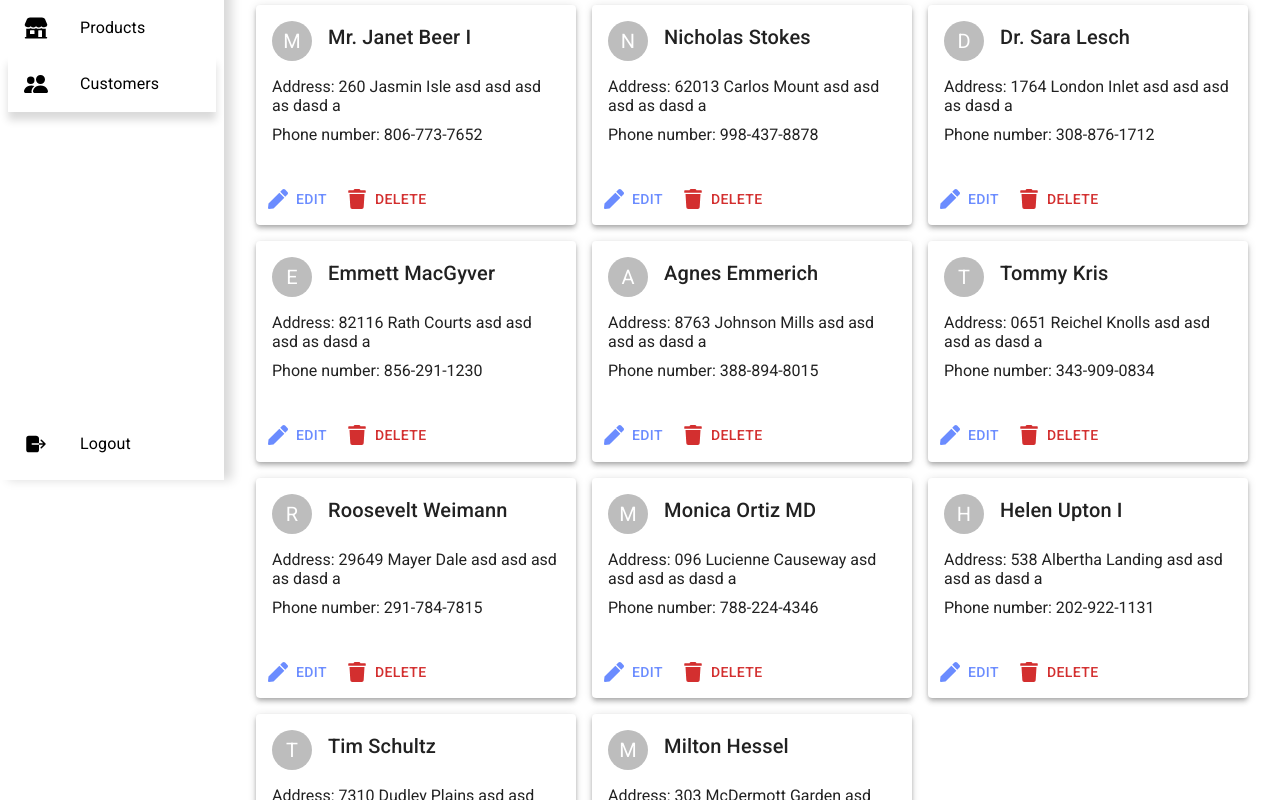
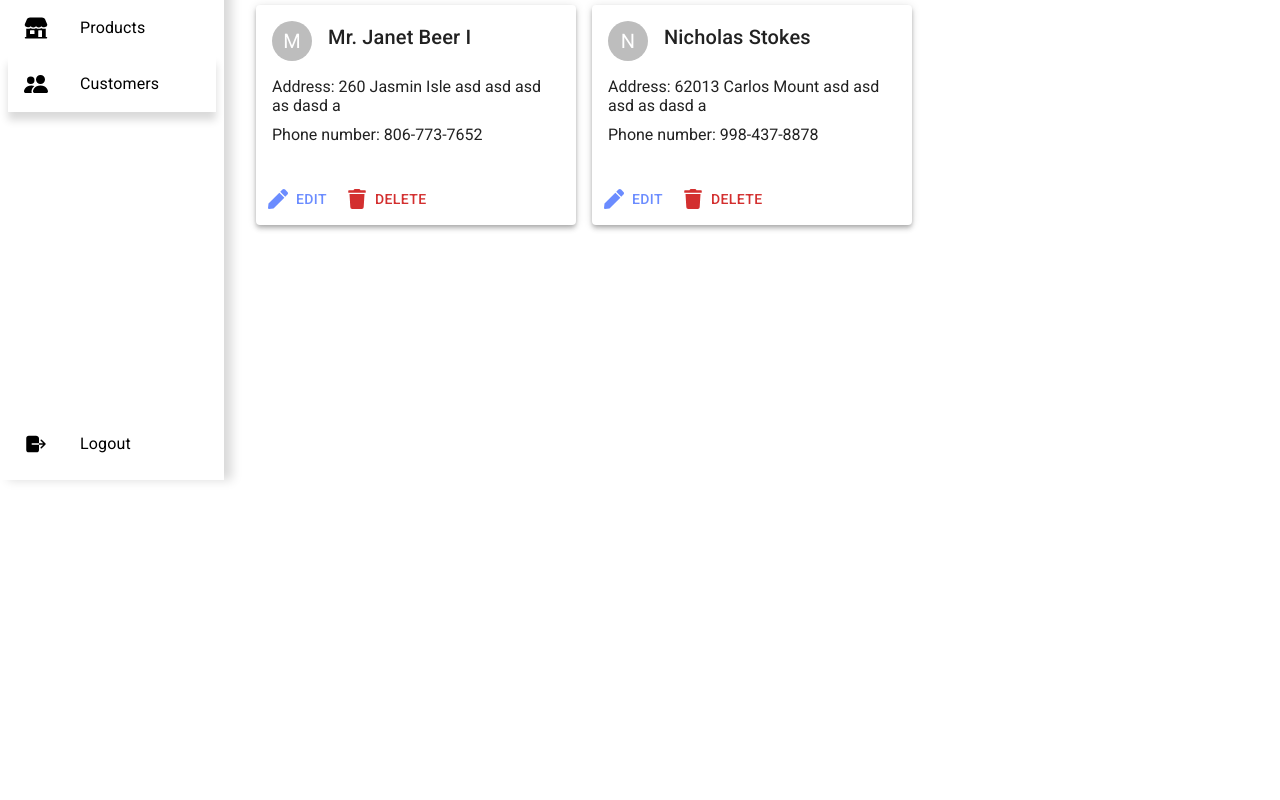
Before and after one commit to Citrusthecrazy/invoicer, a Next.js app: page /customers in a window 1280 px wide. Shown: the part 320-1120 px from the top of the page. Built offline with nearby package versions, Linux system fonts and the light colour scheme.

Commit message:
Started working on products page

```diff
--- a/pages/customers/index.tsx
+++ b/pages/customers/index.tsx
@@ -1,9 +1,10 @@
 import { Box, Fab, Tooltip, Typography } from "@mui/material";
 import React from "react";
-import styles from "./Products.module.css";
+import styles from "./Customers.module.css";
 import CustomerCard from "../../components/CustomerCard";
 import { faker } from "@faker-js/faker";
 import { FaPlus } from "react-icons/fa";
+
 const Customers = () => {
   return (
     <Box className={styles.container}>
@@ -39,51 +40,6 @@ const Customers = () => {
             streetAddress={faker.address.streetAddress()}
             phoneNumber={faker.phone.phoneNumberFormat()}
           />
-          <CustomerCard
-            name={faker.name.findName()}
-            streetAddress={faker.address.streetAddress()}
-            phoneNumber={faker.phone.phoneNumberFormat()}
-          />
-          <CustomerCard
-            name={faker.name.findName()}
-            streetAddress={faker.address.streetAddress()}
-            phoneNumber={faker.phone.phoneNumberFormat()}
-          />
-          <CustomerCard
-            name={faker.name.findName()}
-            streetAddress={faker.address.streetAddress()}
-            phoneNumber={faker.phone.phoneNumberFormat()}
-          />
-          <CustomerCard
-            name={faker.name.findName()}
-            streetAddress={faker.address.streetAddress()}
-            phoneNumber={faker.phone.phoneNumberFormat()}
-          />
-          <CustomerCard
-            name={faker.name.findName()}
-            streetAddress={faker.address.streetAddress()}
-            phoneNumber={faker.phone.phoneNumberFormat()}
-          />
-          <CustomerCard
-            name={faker.name.findName()}
-            streetAddress={faker.address.streetAddress()}
-            phoneNumber={faker.phone.phoneNumberFormat()}
-          />
-          <CustomerCard
-            name={faker.name.findName()}
-            streetAddress={faker.address.streetAddress()}
-            phoneNumber={faker.phone.phoneNumberFormat()}
-          />
-          <CustomerCard
-            name={faker.name.findName()}
-            streetAddress={faker.address.streetAddress()}
-            phoneNumber={faker.phone.phoneNumberFormat()}
-          />
-          <CustomerCard
-            name={faker.name.findName()}
-            streetAddress={faker.address.streetAddress()}
-            phoneNumber={faker.phone.phoneNumberFormat()}
-          />
         </Box>
         <Tooltip title="New Customer" placement="left" arrow disableInteractive>
           <Fab className={styles.floatingButton} aria-label="add">
--- /dev/null
+++ b/pages/products/Products.module.css
@@ -0,0 +1,35 @@
+.container {
+  display: flex;
+  flex-direction: column;
+  flex-grow: 1;
+}
+
+.title {
+  margin-bottom: 2rem;
+  font-weight: 600;
+  text-align: center;
+}
+.wrapper {
+  flex-grow: 1;
+  padding: 2rem;
+  position: relative;
+}
+
+.grid {
+  display: grid;
+  grid-template-columns: repeat(auto-fit, minmax(300px, 1fr));
+  row-gap: 1rem;
+  column-gap: 1rem;
+  place-items: center;
+}
+
+.floatingButton {
+  color: white;
+  background-color: #6b8cff;
+  position: fixed;
+  left: 95%;
+  top: 90%;
+}
+.floatingButton:hover {
+  background-color: hsl(227, 100%, 67%);
+}
```
Also changed, not shown: components/ProductCard/ProductCard.module.css (added, +8 -0 lines), components/ProductCard/index.tsx (added, +42 -0 lines), pages/products/index.tsx (+27 -1 lines), pages/customers/Customers.module.css (renamed from pages/customers/Products.module.css).
